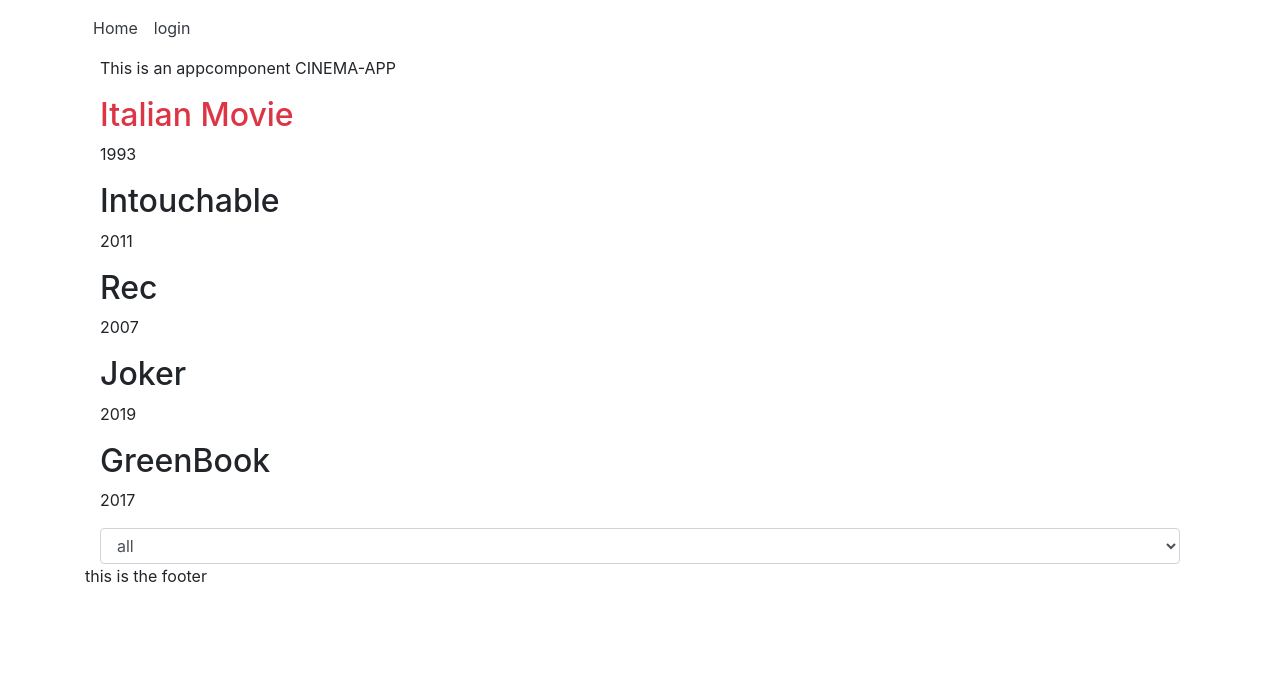
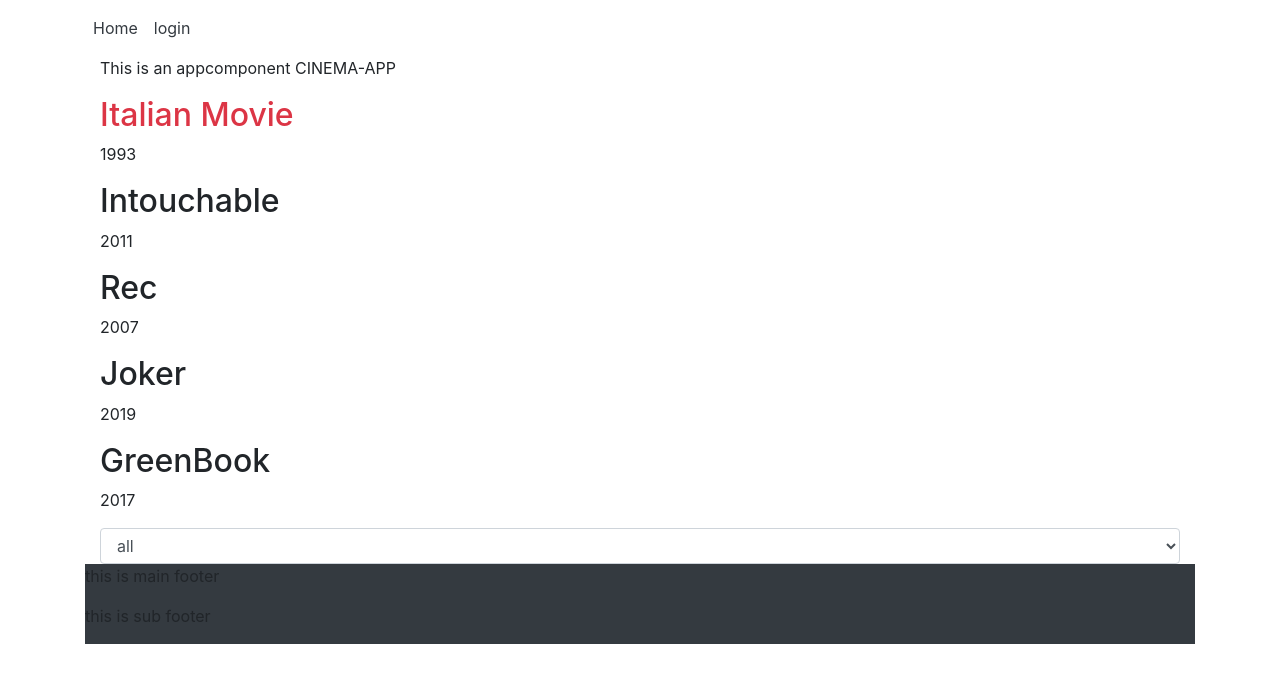
Before and after one commit to GraphvonAlex/start_angular, an Angular app: page /home in a window 1280 px wide. Shown: the top 682 px of the page. Built offline with nearby package versions, Linux system fonts and the light colour scheme.

Commit message:
footer edit, navigation

```diff
--- a/src/app/shared/ui/footer/footer.component.html
+++ b/src/app/shared/ui/footer/footer.component.html
@@ -1,3 +1,12 @@
-<footer>
-    this is the footer
+<footer class="footer bg-dark">
+    <div class="container footer--main">
+        <div class="row">
+            <p>this is main footer</p>
+        </div>
+    </div>
+    <div class="container footer--sub">
+        <div class="row">
+            <p>this is sub footer</p>
+        </div>
+    </div>
 </footer>
```
